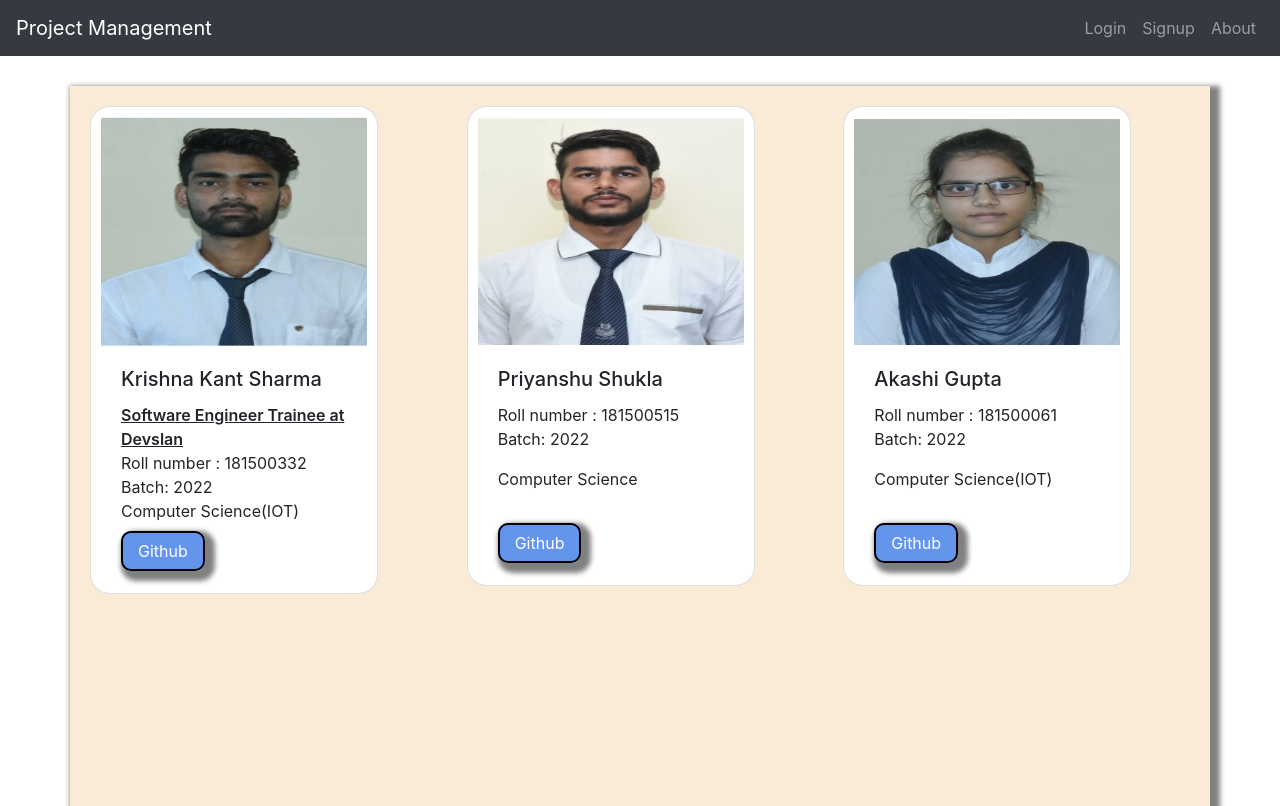
After one commit to krishnasharma5547/Project_Management, a Django app: page /about/ in a window 1280 px wide. The commit adds this page. Run offline with Django 3.2, Linux system fonts and the light colour scheme.

Commit message:
about page

```diff
--- /dev/null
+++ b/project_management/app/templates/about.html
@@ -0,0 +1,81 @@
+
+{% extends 'base.html' %}
+{% load static %}
+{% block content %}
+        <style>
+            .container{
+                margin-top: 30px;
+                box-shadow: 5px 5px 5px 5px grey;
+                height: 90vh;
+                padding: 20px;
+                background-color: antiquewhite;
+            }
+            .card{
+                padding: 10px;
+                border-radius: 20px;
+            }
+            .card a{
+                border: 2px solid black;
+                border-radius: 10px;
+                background-color: cornflowerblue;
+                padding: 8px 15px;
+                color: white;
+                text-align: center;
+                box-shadow: 5px 5px 5px 5px grey;
+            }
+            .card a:hover{
+                background-color: burlywood;
+                color: black;
+            }
+        </style>
+
+<body>
+    <div class="container">
+        <div class="row">
+            <div class="col-md-4">
+                <div class="card" style="width: 18rem;">
+                    <img src= "{% static 'images/181500332.jpg' %}" class="card-img-top" alt="..." width="200px" height="230px">
+                    <div class="card-body my-0">
+                        <h5 class="card-title">
+                            Krishna Kant Sharma
+                        </h5>
+                        <p> <span style="font-weight: 600; text-decoration: underline;">Software Engineer Trainee at Devslan</span> <br> Roll number : 181500332 <br> Batch: 2022 <br>Computer Science(IOT)</p>
+                        <a href="" alt="">Github</a>
+                    </div>
+
+                </div>
+            </div>
+
+            <div class="col-md-4">
+                <div class="card" style="width: 18rem;">
+                    <img src= "{% static 'images/181500515.jpg' %}" class="card-img-top" alt="..." width="200px" height="230px">
+                    <div class="card-body">
+                        <h5 class="card-title">Priyanshu Shukla</h5>
+                        <p>Roll number : 181500515 <br> Batch: 2022</p>
+                        <p class="card-text">Computer Science</p>
+                    </div>
+                    <div class="card-body">
+                        <a href="#" class="card-link">Github</a>
+
+                    </div>
+                </div>
+
+            </div>
+            <div class="col-md-4">
+                <div class="card" style="width: 18rem;">
+                   <img src= "{% static 'images/181500061.jpg' %}" class="card-img-top" alt="..." width="200px" height="230px">
+                    <div class="card-body">
+                        <h5 class="card-title">Akashi Gupta</h5>
+                        <p>Roll number : 181500061 <br> Batch: 2022</p>
+                        <p class="card-text">Computer Science(IOT)</p>
+                    </div>
+                    <div class="card-body">
+                        <a href="#" class="card-link">Github</a>
+
+                    </div>
+                </div>
+            </div>
+        </div>
+    </div>
+
+{% endblock %}
--- a/project_management/app/templates/base.html
+++ b/project_management/app/templates/base.html
@@ -46,7 +46,9 @@
                 </li>
                 {% endif %}
 
-
+                <li class="nav-item">
+                    <a class="nav-link" href="/about">About</a>
+                </li>
             </ul>
         </div>
     </nav>
--- a/project_management/app/urls.py
+++ b/project_management/app/urls.py
@@ -1,7 +1,7 @@
 
 from django.contrib import admin
 from django.urls import path
-from app.views import home , login , signup , add_todo , signout , delete_todo, change_todo
+from app.views import home , login , signup , add_todo , signout , delete_todo, change_todo,about
 
 
 urlpatterns = [
@@ -12,4 +12,5 @@ urlpatterns = [
    path('delete-todo/<int:id>' , delete_todo ),
    path('change-status/<int:id>/<str:status>' , change_todo ),
    path('logout/' , signout ),
+   path('about/', about),
 ]
--- a/project_management/app/views.py
+++ b/project_management/app/views.py
@@ -96,3 +96,7 @@ def change_todo(request , id  , status):
 def signout(request):
     logout(request)
     return redirect('login')
+
+
+def about(request):
+    return render(request, "about.html")
```
Also changed, not shown: project_management/project_management/settings.py (+6 -1 lines), project_management/app/static/images/181500061.jpg (added), project_management/app/static/images/181500332.jpg (added), project_management/app/static/images/181500515.jpg (added), project_management/db.sqlite3.
